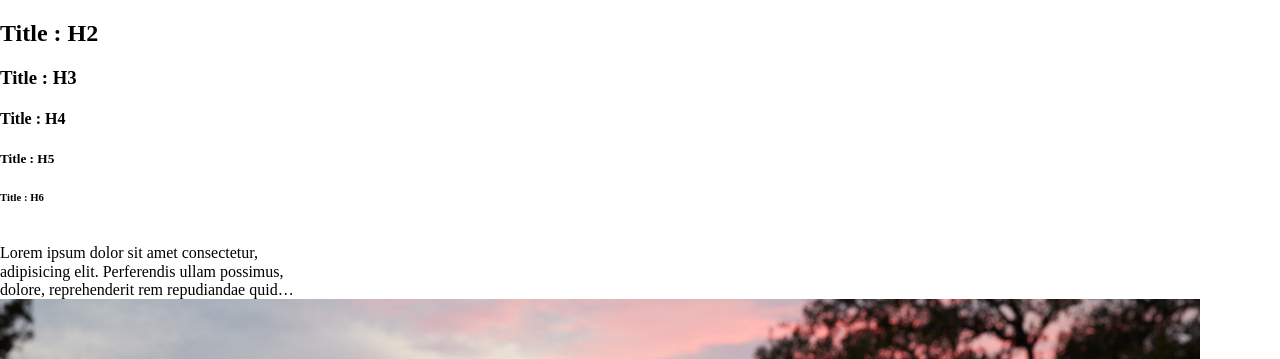
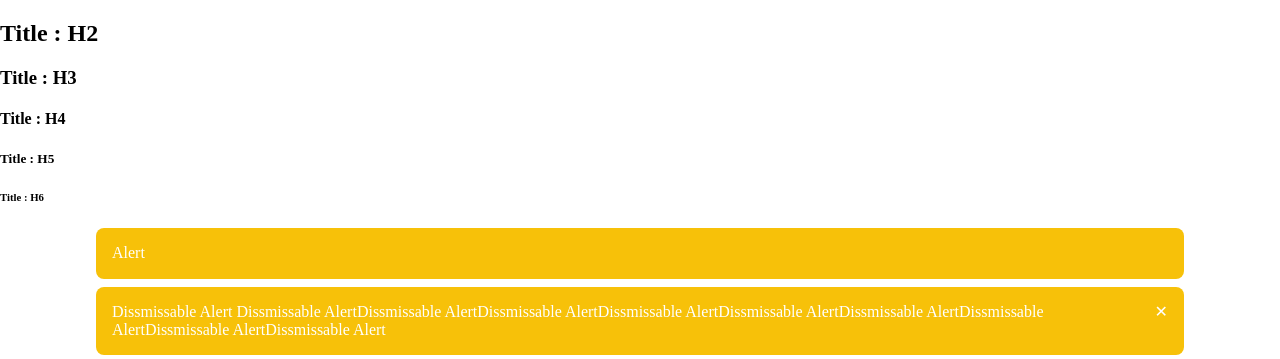
Before and after one commit to zalbani-lab/Origami, a website: page src/index.html in a window 1280 px wide. Shown: the top 359 px of the page. Drawn offline with nearby package versions, Linux system fonts and the light colour scheme; files that its build step writes are made by us from their sources.

Commit message:
Add alert component

```diff
--- a/src/index.html
+++ b/src/index.html
@@ -13,6 +13,15 @@
     <h4>Title : H4</h4>
     <h5>Title : H5</h5>
     <h6>Title : H6</h6>
+    <div class="alert">Alert</div>
+    <div class="alert">
+      Dissmissable Alert Dissmissable AlertDissmissable AlertDissmissable
+      AlertDissmissable AlertDissmissable AlertDissmissable AlertDissmissable
+      AlertDissmissable AlertDissmissable Alert
+      <button alert-close type="button" class="alert__button">
+        <span aria-hidden="true">&#10005;</span>
+      </button>
+    </div>
     <div class="shorten">
       <p>
         Lorem ipsum dolor sit amet consectetur, adipisicing elit. Perferendis
--- /dev/null
+++ b/src/sass/components/_alert.scss
@@ -0,0 +1,26 @@
+@use './../utilities' as *;
+
+.alert {
+  padding: 1rem;
+  padding-right: 3rem;
+  background-color: $color-primary;
+  width: 80%;
+  margin: 0.5rem auto;
+  color: white;
+  border-radius: 0.5rem;
+  position: relative;
+  &__button {
+    transition: $transition-base;
+    position: absolute;
+    right: 0;
+    top: 0;
+    box-sizing: border-box;
+    padding: 1rem;
+    border: unset;
+    background: unset;
+    color: white;
+    &:hover {
+      color: black;
+    }
+  }
+}
--- /dev/null
+++ b/src/sass/components/index.scss
@@ -0,0 +1 @@
+@forward './alert.scss';
--- a/src/sass/main.scss
+++ b/src/sass/main.scss
@@ -1,2 +1,3 @@
 @forward './reset/normalize';
+@forward './components';
 @forward './pages/home';
--- a/src/sass/utilities/variables/_transitions.scss
+++ b/src/sass/utilities/variables/_transitions.scss
@@ -1,7 +1,7 @@
-$transition-base: all 0.15s ease !default;
-$transition-fade: opacity 0.15s linear !default;
-$transition-collapse: height 0.35s ease !default;
+$duration-short: 0.15s;
+$duration-normal: 0.35s;
+$duration-long: 0.55s;
 
-$transition-duration-short: 0.15s !default;
-$transition-duration-base: 0.35s !default;
-$transition-duration-long: 0.55s !default;
+$base: all $duration-normal ease;
+$fade: opacity $duration-normal linear;
+$collapse: height $duration-normal ease;
```
Also changed, not shown: README.md.
